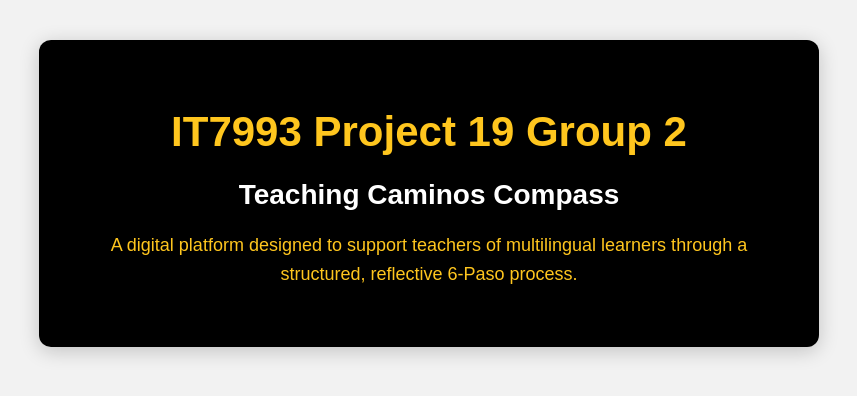
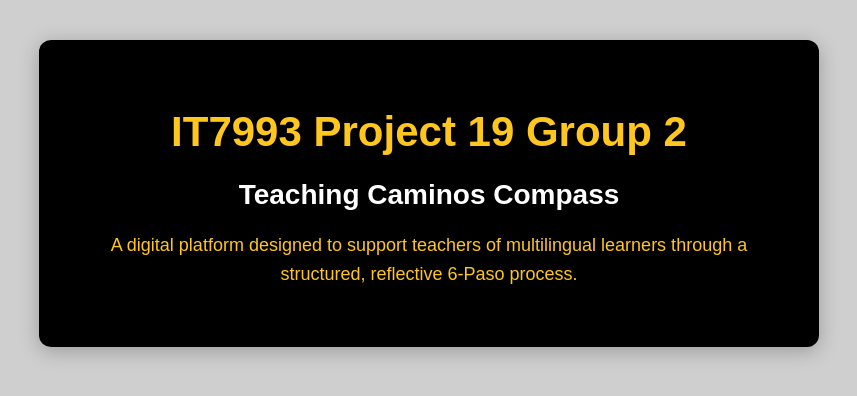
Before and after one commit to samuelbaskin/caminos-compass, a React (Create React App) app in the folder my-app/: page / in a window 1280 px wide. Shown: the top 396 px of the page, without its empty margins (211-1068 px from the left). Built offline with nearby package versions, Linux system fonts and the light colour scheme.

Commit message:
Color adjust

```diff
--- a/my-app/src/App.js
+++ b/my-app/src/App.js
@@ -6,17 +6,17 @@ function App() {
         padding: "40px",
         textAlign: "center",
         fontFamily: "Arial, sans-serif",
-        backgroundColor: "#F2F2F2" // pale gray
+        backgroundColor: "#CFCFCF" // darker gray background
       }}
     >
       <div
         style={{
-          backgroundColor: "#000000", // black box
+          backgroundColor: "#000000", // black content box
           padding: "40px",
           borderRadius: "12px",
           maxWidth: "700px",
           margin: "0 auto",
-          boxShadow: "0 4px 20px rgba(0,0,0,0.2)"
+          boxShadow: "0 4px 20px rgba(0,0,0,0.25)"
         }}
       >
         <h1 style={{ color: "#FFC61E", fontSize: "42px", marginBottom: "10px" }}>
```
